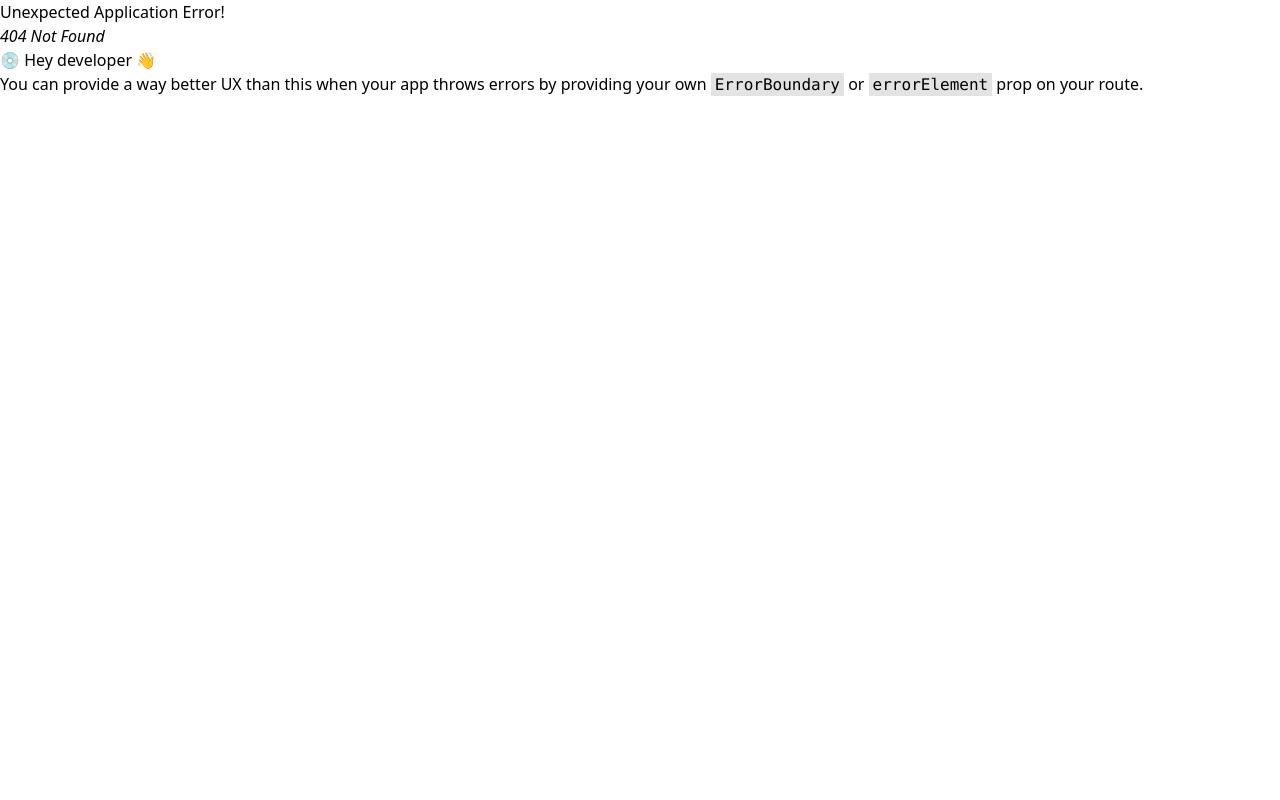
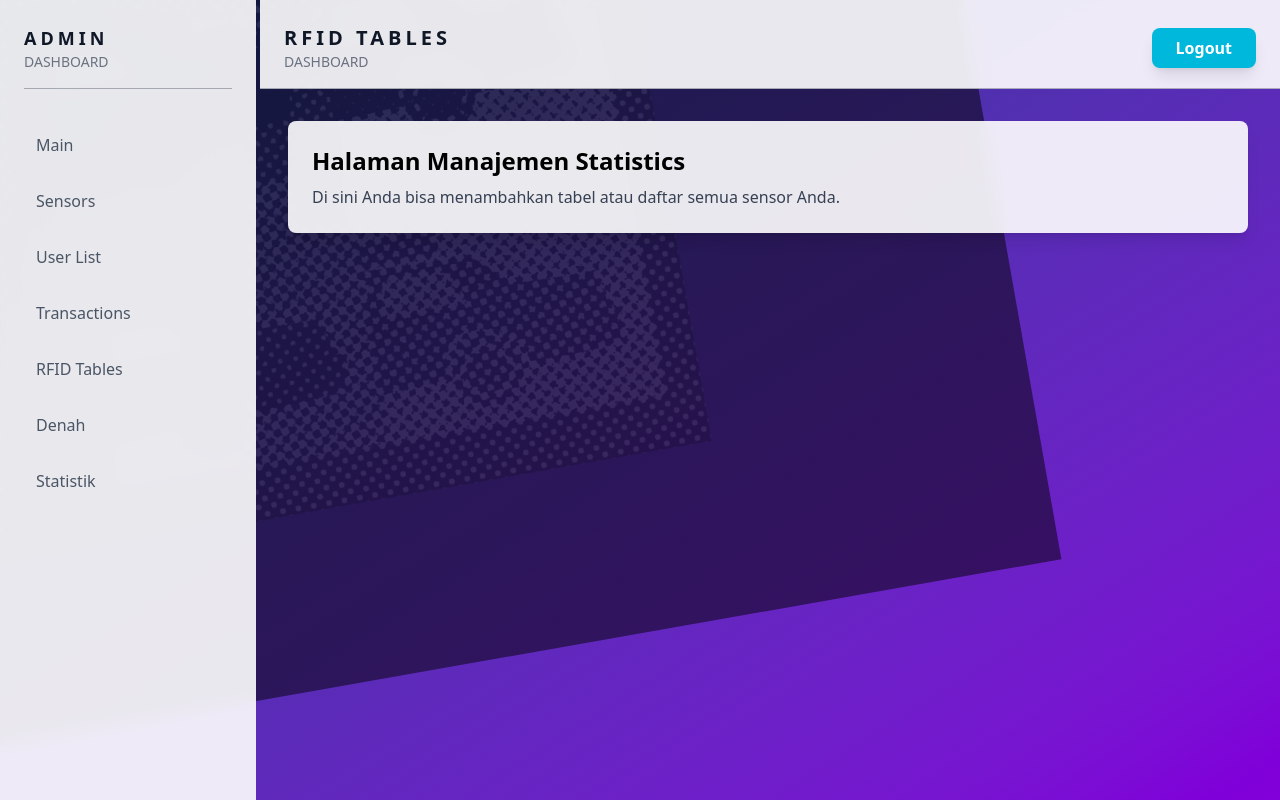
Before and after one commit to hino89/project-iot-frontend, a React (Vite) app: page /adminDashboard/rfid in a window 1280 px wide. Before the commit this address had no page. Built offline with nearby package versions, Linux system fonts and the light colour scheme.

Commit message:
added more menu in admin dashboard

```diff
--- a/src/admin/AdminDashboard.tsx
+++ b/src/admin/AdminDashboard.tsx
@@ -12,7 +12,9 @@ const routeTitles: Record<string, TitleInfo> = {
   "/adminDashboard/sensors": { main: "Sensors", sub: "DASHBOARD" },
   "/adminDashboard/users": { main: "User List", sub: "DASHBOARD" },
   "/adminDashboard/denah": { main: "Denah", sub: "DASHBOARD" },
-  "/adminDashboard/statistics": { main: "Statistics", sub: "DASHBOARD" }
+  "/adminDashboard/statistics": { main: "Statistics", sub: "DASHBOARD" },
+  "/adminDashboard/transactions": { main: "Transactions", sub: "DASHBOARD" },
+  "/adminDashboard/rfid": { main: "RFID Tables", sub: "DASHBOARD" }
 };
 
 export function AdminDashboard() {
@@ -56,6 +58,12 @@ export function AdminDashboard() {
               <Link to="/adminDashboard/users" className="block p-3 rounded-md text-gray-600 font-medium hover:bg-black/10 hover:text-black transition-colors">
                   User List
               </Link>
+              <Link to="/adminDashboard/transactions" className="block p-3 rounded-md text-gray-600 font-medium hover:bg-black/10 hover:text-black transition-colors">
+                  Transactions
+              </Link>
+              <Link to="/adminDashboard/rfid" className="block p-3 rounded-md text-gray-600 font-medium hover:bg-black/10 hover:text-black transition-colors">
+                  RFID Tables
+              </Link>
               <Link to="/adminDashboard/denah" className="block p-3 rounded-md text-gray-600 font-medium hover:bg-black/10 hover:text-black transition-colors">
                   Denah
               </Link>
--- /dev/null
+++ b/src/admin/AdminDashboardDenah.tsx
@@ -0,0 +1,11 @@
+// src/pages/SensorPage.tsx
+export function AdminDashboardDenah() {
+  return (
+    <div className="bg-white/90 backdrop-blur-sm p-6 rounded-lg shadow-lg text-gray-900">
+      <h1 className="text-2xl font-bold text-black">Halaman Manajemen Denah</h1>
+      <p className="text-gray-700 mt-2">
+        Di sini Anda bisa menambahkan tabel atau daftar semua sensor Anda.
+      </p>
+    </div>
+  );
+}
--- /dev/null
+++ b/src/admin/AdminDashboardRfid.tsx
@@ -0,0 +1,11 @@
+// src/pages/SensorPage.tsx
+export function AdminDashboardRfid() {
+  return (
+    <div className="bg-white/90 backdrop-blur-sm p-6 rounded-lg shadow-lg text-gray-900">
+      <h1 className="text-2xl font-bold text-black">Halaman Manajemen Statistics</h1>
+      <p className="text-gray-700 mt-2">
+        Di sini Anda bisa menambahkan tabel atau daftar semua sensor Anda.
+      </p>
+    </div>
+  );
+}
--- a/src/admin/AdminDashboardSensors.tsx
+++ b/src/admin/AdminDashboardSensors.tsx
@@ -1,5 +1,5 @@
 // src/pages/SensorPage.tsx
-export function AdminDashboardSensor() {
+export function AdminDashboardSensors() {
   return (
     <div className="grid grid-cols-1 md:grid-cols-3 gap-6 p-24">
         <div className="bg-white/90 backdrop-blur-sm p-6 rounded-lg shadow-lg text-gray-900">
--- /dev/null
+++ b/src/admin/AdminDashboardTransactions.tsx
@@ -0,0 +1,11 @@
+// src/pages/SensorPage.tsx
+export function AdminDashboardTransactions() {
+  return (
+    <div className="bg-white/90 backdrop-blur-sm p-6 rounded-lg shadow-lg text-gray-900">
+      <h1 className="text-2xl font-bold text-black">Halaman Manajemen Statistics</h1>
+      <p className="text-gray-700 mt-2">
+        Di sini Anda bisa menambahkan tabel atau daftar semua sensor Anda.
+      </p>
+    </div>
+  );
+}
--- /dev/null
+++ b/src/admin/AdminDashboardUsers.tsx
@@ -0,0 +1,11 @@
+// src/pages/SensorPage.tsx
+export function AdminDashboardUsers() {
+  return (
+    <div className="bg-white/90 backdrop-blur-sm p-6 rounded-lg shadow-lg text-gray-900">
+      <h1 className="text-2xl font-bold text-black">Halaman Manajemen Statistics</h1>
+      <p className="text-gray-700 mt-2">
+        Di sini Anda bisa menambahkan tabel atau daftar semua sensor Anda.
+      </p>
+    </div>
+  );
+}
```
Also changed, not shown: src/main.tsx (+22 -10 lines).
